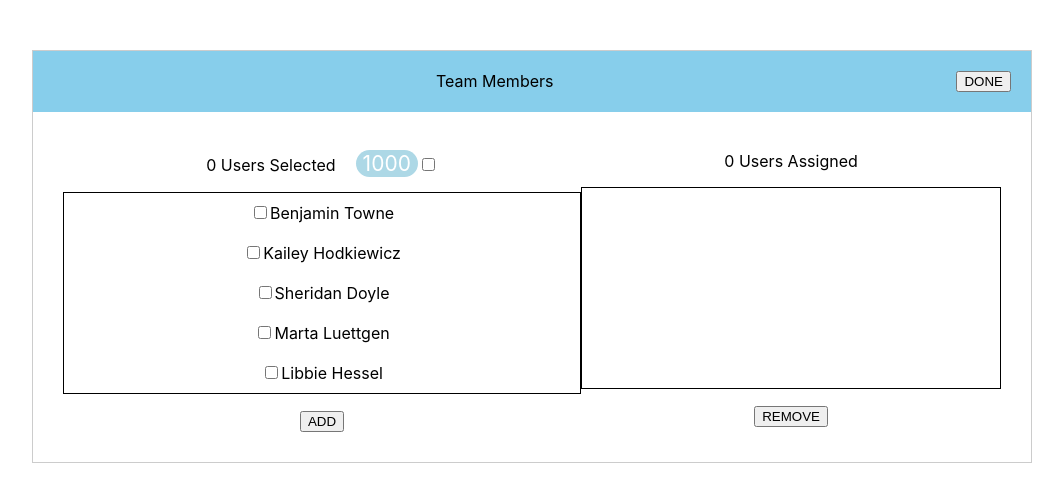
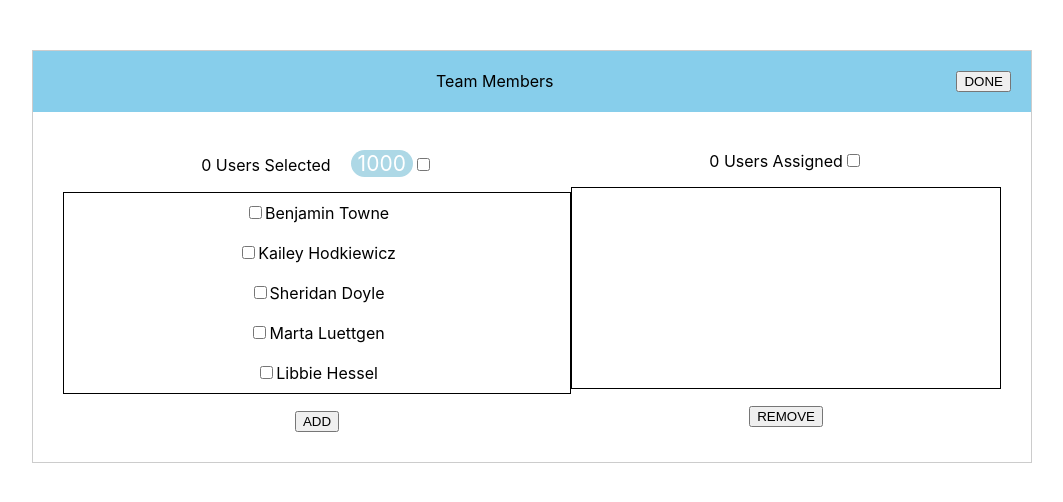
Before and after one commit to piscolomo/member-list-editor, a React (Create React App) app: page / in a window 1280 px wide. Both pictures are taken after a click on the button "EDIT". Shown: the top 502 px of the page, without its empty margins (108-1171 px from the left). Built offline with nearby package versions, Linux system fonts and the light colour scheme.

Commit message:
Checkbox for remove all users

```diff
--- a/src/components/MemberListEditor.js
+++ b/src/components/MemberListEditor.js
@@ -13,7 +13,8 @@ class MemberListEditor extends React.Component{
             usersAssigned: [],
             usersAssignedSelected: [],
             editMode: false,
-            isAllAvailableUsersSelected: false
+            isAllAvailableUsersSelected: false,
+            isAllAssignedUsersSelected: false
         };
     }
 
@@ -81,7 +82,8 @@ class MemberListEditor extends React.Component{
             return {
                 availableUsers: prevState.availableUsers.concat(prevState.usersAssignedSelected),
                 usersAssignedSelected: [],
-                usersAssigned: updatedAssignedUsers
+                usersAssigned: updatedAssignedUsers,
+                isAllAssignedUsersSelected: false
             }
         })
     }
@@ -90,6 +92,13 @@ class MemberListEditor extends React.Component{
         this.setState((prevState)=>({
                 isAllAvailableUsersSelected: !prevState.isAllAvailableUsersSelected,
                 usersSelected: prevState.isAllAvailableUsersSelected ? [] : prevState.availableUsers
+            }));
+    }
+
+    onChangeAssignedListCheckbox(){
+        this.setState((prevState)=>({
+                isAllAssignedUsersSelected: !prevState.isAllAssignedUsersSelected,
+                usersAssignedSelected: prevState.isAllAssignedUsersSelected ? [] : prevState.usersAssigned
             }));
     }
 
@@ -124,8 +133,10 @@ class MemberListEditor extends React.Component{
 
                         <UserListAssigned users={this.state.usersAssigned}
                             selectedUsers={this.state.usersAssignedSelected}
+                            selectAllUsers={this.state.isAllAssignedUsersSelected}
                             onSelectUpdate={this.onSelectAssignedUpdate.bind(this)}
-                            removeUsers={this.removeUsers.bind(this)} />
+                            removeUsers={this.removeUsers.bind(this)}
+                            onChangeListCheckbox={this.onChangeAssignedListCheckbox.bind(this)}/>
                     </div>
                 }
             </div>
--- a/src/components/UserListAssigned.js
+++ b/src/components/UserListAssigned.js
@@ -7,7 +7,7 @@ class UserListAssigned extends React.Component{
     }
 
     render(){
-        const { users, selectedUsers, onSelectUpdate, removeUsers } = this.props;
+        const { users, selectedUsers, selectAllUsers, onSelectUpdate, removeUsers, onChangeListCheckbox } = this.props;
 
         const userItems = users.map((user)=>{
             return <UserItem key={user["_id"]} user={user} active={selectedUsers.includes(user)} onSelectUpdate={onSelectUpdate} />
@@ -15,6 +15,7 @@ class UserListAssigned extends React.Component{
 
         return (<div>
             <span>{users.length} Users Assigned</span>
+            <input type="checkbox" checked={selectAllUsers} onChange={onChangeListCheckbox} />
             <ul id="users-assigned">{userItems}</ul>
             <button onClick={removeUsers}>REMOVE</button>
         </div>);
```
